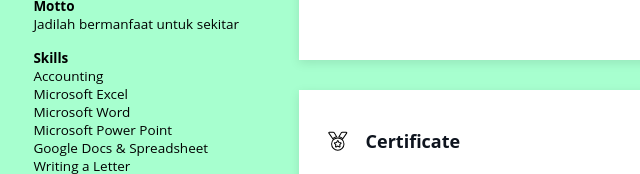
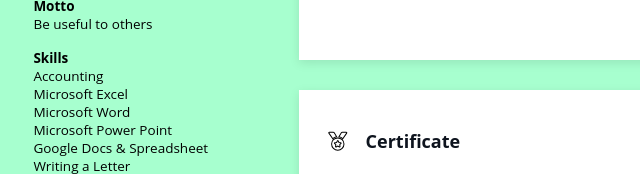
Before and after one commit to juwitakrn/my-cv, a plain HTML site: page index.html in a window 1280 px wide. Shown: the part 608-782 px from the top of the page, 101-741 px from the left. Drawn offline with Linux system fonts and the light colour scheme; a script that the page names is missing.

Commit message:
third commit

```diff
--- a/index.html
+++ b/index.html
@@ -61,7 +61,7 @@
             I am a student majoring in Mathematics Education class of 2023 at Sultan Ageng Tirtayasa University. A sense of responsibility, time discipline, literacy and numeracy skills always help me in completing my work. I have an interest in Education, Technology and Mathematics.</span>
         <p id="more-about">
           <strong>Motto</strong><br /><span>
-            Jadilah bermanfaat untuk sekitar</span>
+            Be useful to others</span>
         </p>
       </p>
       <p id="skills">
```
